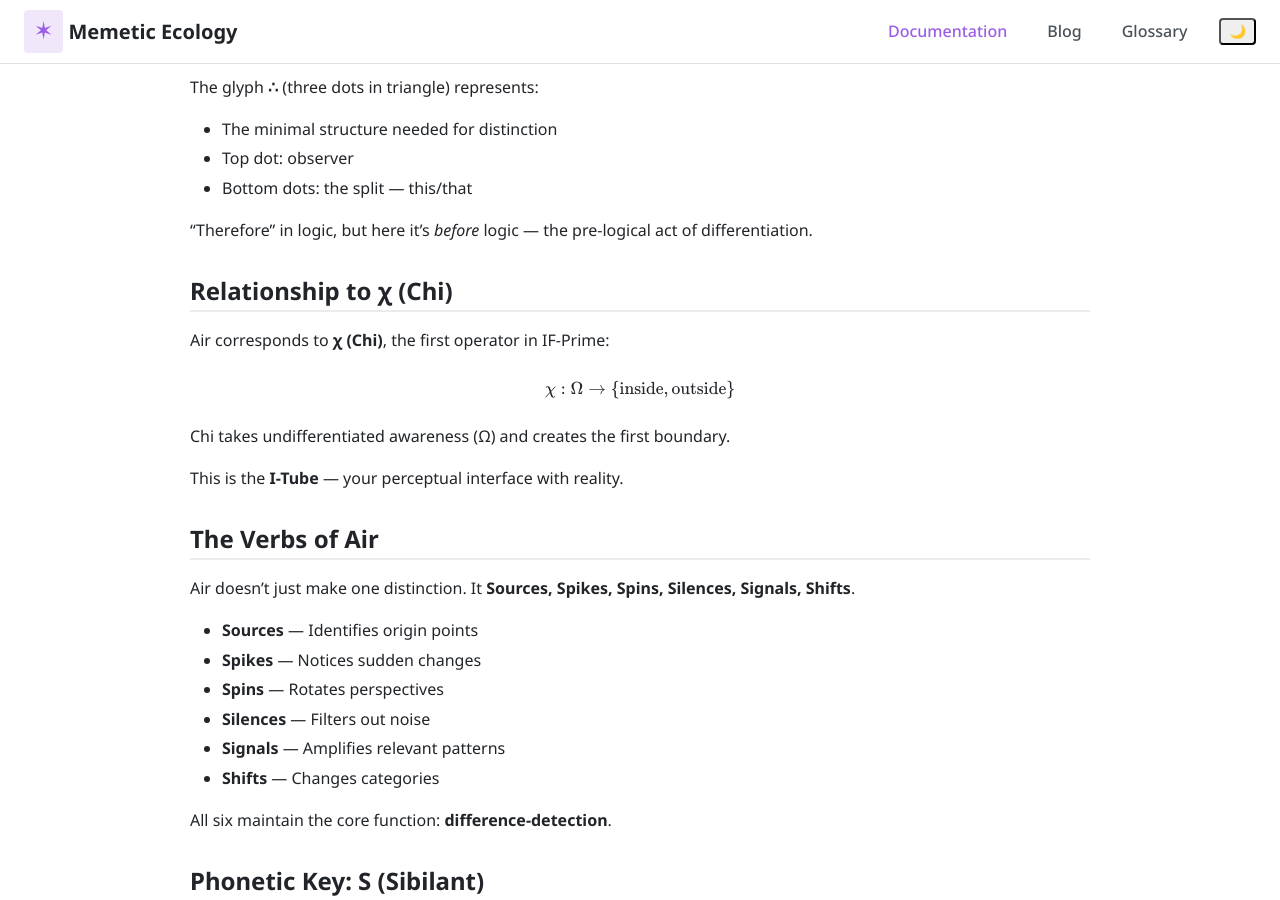
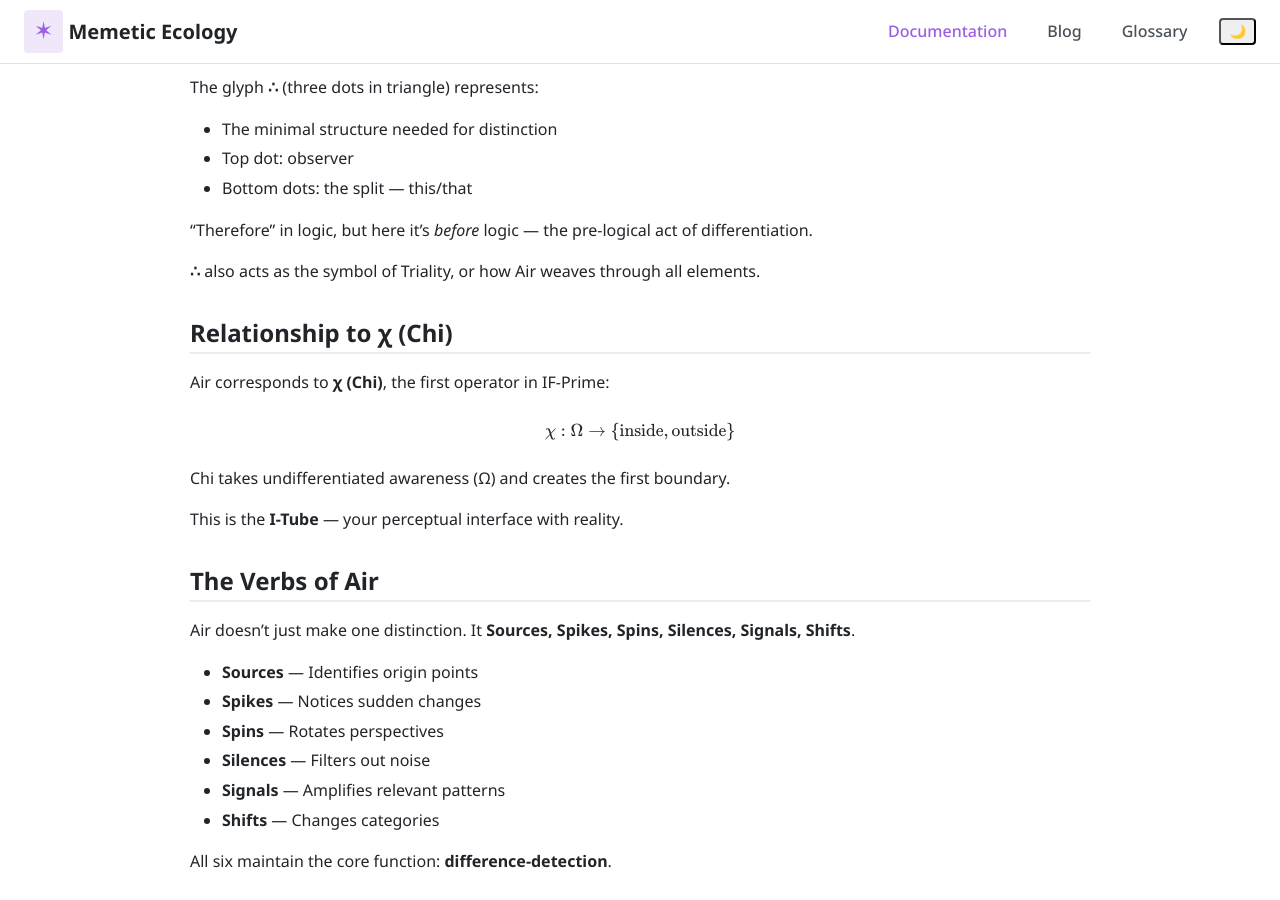
Before and after one commit to memeticcowboy/Memetic_Ecology, a Jekyll site: the page built from docs/elements/air.md, in a window 1280 px wide and 900 px high, scrolled down 2256 px. Built offline with Jekyll 4.4.1, drawn with Linux system fonts in a browser that asks for light colours; some web fonts are replaced.

Commit message:
Update air.md
Need to add link to Triality page

```diff
--- a/docs/elements/air.md
+++ b/docs/elements/air.md
@@ -21,6 +21,8 @@
 - Bottom dots: the split — this/that
 
 "Therefore" in logic, but here it's *before* logic — the pre-logical act of differentiation.
+
+**∴** also acts as the symbol of Triality, or how Air weaves through all elements.
 
 ## Relationship to χ (Chi)
 
```
